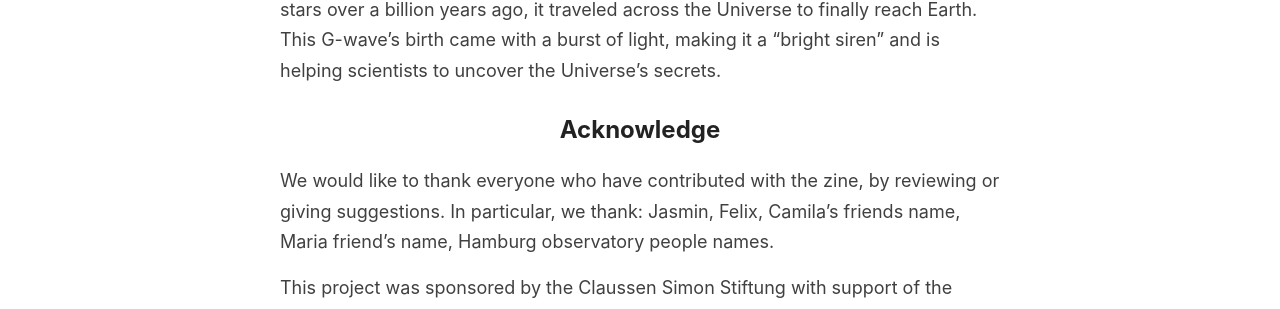
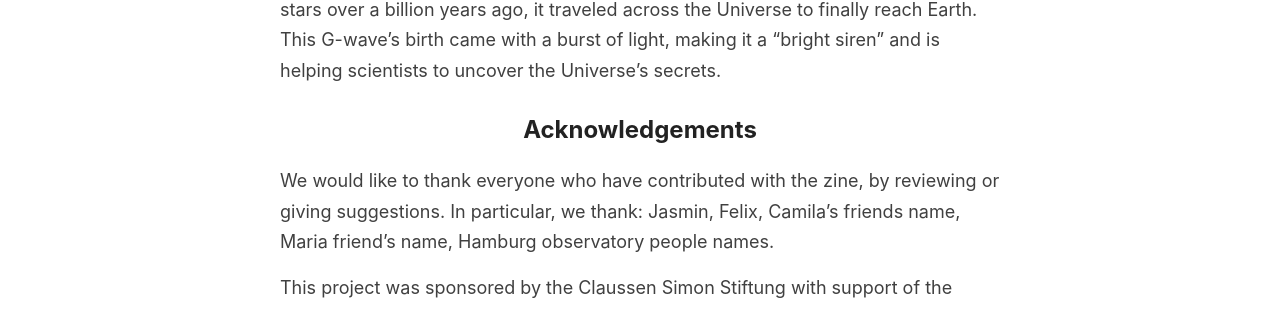
Before and after one commit to MariaElidaiana/cosmic-waves, a Jekyll site: the page built from _pages/about.md, in a window 1280 px wide. Shown: the part 228-537 px from the top of the page. Built offline with Jekyll 4.4.1, drawn with Linux system fonts in a browser that asks for light colours.

Commit message:
Update about.md

```diff
--- a/_pages/about.md
+++ b/_pages/about.md
@@ -6,7 +6,7 @@ permalink: /about/
 
 Meet a special gravitational wave (G-wave). Born from the collision of two neutron stars over a billion years ago, it traveled across the Universe to finally reach Earth. This G-wave's birth came with a burst of light, making it a "bright siren" and is helping scientists to uncover the Universe's secrets.
 
-## Acknowledge
+## Acknowledgements
 We would like to thank everyone who have contributed with the zine, by reviewing or giving suggestions. In particular, we thank: Jasmin, Felix, Camila's friends name, Maria friend's name, Hamburg observatory people names.
 
 This project was sponsored by the Claussen Simon Stiftung with support of the Hamburg University and the Hamburg Research Academy.
```
